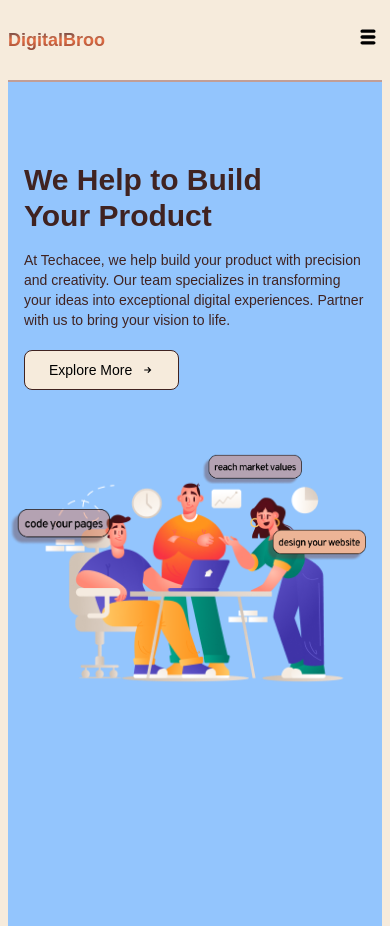
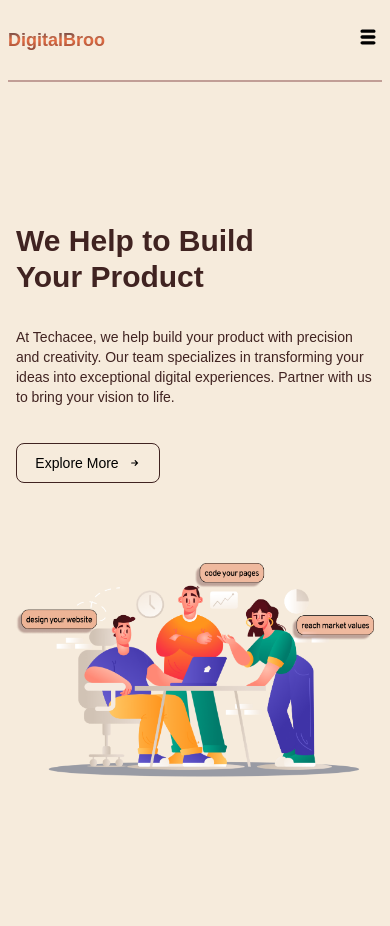
Before and after one commit to Agent-006/digitalbroo, a Next.js app: page / in a window 390 px wide. Built offline with nearby package versions, Linux system fonts and the light colour scheme; a web font is replaced by a local one.

Commit message:
refactor:nav & hero

```diff
--- a/src/app/components/Hero.tsx
+++ b/src/app/components/Hero.tsx
@@ -5,26 +5,28 @@ import { TiArrowRight } from 'react-icons/ti';
 
 const Hero = () => {
   return (
-    <div className="flex flex-col md:flex-row items-center px-4 h-screen max-h-screen-xl w-full max-w-screen-2xl mx-auto">
-      <div className="flex relative flex-col items-start md:w-1/2 xl:w-2/3 w-full xl:-mt-5 lg:-mt-[4rem] md:-mt-[1rem] mt-20 lg:pr-8">
-        <p className="lg:text-6xl xl:text-6xl md:text-5xl text-3xl font-bold text-dark text-left md:ml-14 xl:ml-0">
+    <div className="flex flex-col md:flex-row px-2 md:gap-20 gap-20 items-center justify-center min-h-screen">
+      <div className="flex flex-col gap-4 w-55%">
+        <p className="lg:text-6xl xl:text-6xl md:text-5xl text-3xl font-bold text-dark text-left ">
           We Help to Build <br /> Your Product
         </p>
-        <p className="text-left mt-4 text-sm xl:text-2xl text-dark xl:mt-10 md:ml-14 xl:ml-0">
-          At Techacee, we help build your product with precision <br className='hidden md:block'/> and creativity. Our team specializes in transforming your <br className='hidden md:block' /> ideas into exceptional digital experiences. Partner with <br className='hidden md:block'/> us to bring your vision to life.
+        <p className="text-left mt-4 text-sm xl:text-2xl text-dark ">
+          At Techacee, we help build your product with precision <br className='hidden md:block' /> and creativity. Our team specializes in transforming your <br className='hidden md:block' /> ideas into exceptional digital experiences. Partner with <br className='hidden md:block' /> us to bring your vision to life.
         </p>
-        <Button variant="outline" className="border border-dark bg-light rounded-lg mt-5 flex items-center px-6 xl:py-6 py-3 xl:text-xl xl:mt-10 md:ml-14 xl:ml-0">
+        <Button variant="outline" className="border border-dark bg-light rounded-lg mt-5 flex items-center xl:py-6 xl:text-xl w-36">
           Explore More <TiArrowRight className="ml-2" />
         </Button>
       </div>
 
-      <div className="relative flex items-center md:w-2/5 xl:w-2/5 w-full md:mt-8 mt-20 lg:mt-0">
-        <div className="relative w-full h-full">
+
+
+      <div className="w-45%">
+        <div className="w-full relative h-full hidden md:block">
           <Image
             src="/component8.png"
             alt="hero img"
-            width={600}
-            height={600}
+            width={700}
+            height={700}
             className="relative max-w-full h-auto w-full md:w-4/5 lg:w-full mx-auto"
           />
           <Image
@@ -32,22 +34,25 @@ const Hero = () => {
             alt="frame1"
             width={100}
             height={100}
-            className="absolute left-9 top-1/4 transform -translate-y-1/2 -translate-x-1/2"
+            className="absolute left-2 top-1/4 transform -translate-y-1/2 -translate-x-1/2"
           />
           <Image
             src="/frame40.png"
             alt="frame2"
             width={100}
             height={100}
-            className="absolute right-0 bottom-1/2 transform -translate-y-3/4 -translate-x-1/5"
+            className="absolute -right-7 bottom-1/2 transform -translate-y-3/4 -translate-x-1/5"
           />
           <Image
             src="/frame42.png"
             alt="frame3"
             width={100}
             height={100}
-            className="absolute top-0 left-2/3 transform -translate-y-1/2 -translate-x-1/2"
+            className="absolute top-0 left-2/3 transform -translate-y-1/2 -translate-x-2/3"
           />
+        </div>
+        <div className="w-full h-full md:hidden">
+          <Image src={'/group74.png'} alt={'groupt74'} width={500} height={500}/>
         </div>
       </div>
     </div>
--- a/src/app/page.tsx
+++ b/src/app/page.tsx
@@ -13,7 +13,7 @@ export default function Home() {
   return (
 
     <div className="w-full px-2 md:px-10 xl:px-[10rem]">
-      <div className="flex flex-col gap-20 md:gap-5 max-w-wrapper bg-blue-300">
+      <div className="flex flex-col gap-20 md:gap-5 max-w-wrapper">
       <Hero/>
       {/* <Offer/>
       <AboutSection/>
--- a/src/components/shared/Navbar.tsx
+++ b/src/components/shared/Navbar.tsx
@@ -12,7 +12,7 @@ const Navbar = () => {
   return (
     <div className="w-full">
       <div className="flex items-center h-20 md:h-16 xl:h-20 w-full justify-between px-2 md:px-10 xl:px-[10rem]">
-        <div className="">
+        <div>
           <h1 className="text-lg xl:text-4xl font-bold bg-gradient-to-b from-[#0F324F] via-[#E66E42] to-[#6A3834] bg-clip-text text-transparent">
             DigitalBroo
           </h1>
@@ -37,7 +37,7 @@ const Navbar = () => {
           </ul>
         </div>
 
-        <div className="">
+        <div>
           <div className="hidden md:block">
             <Link href="">
               <Button
```
